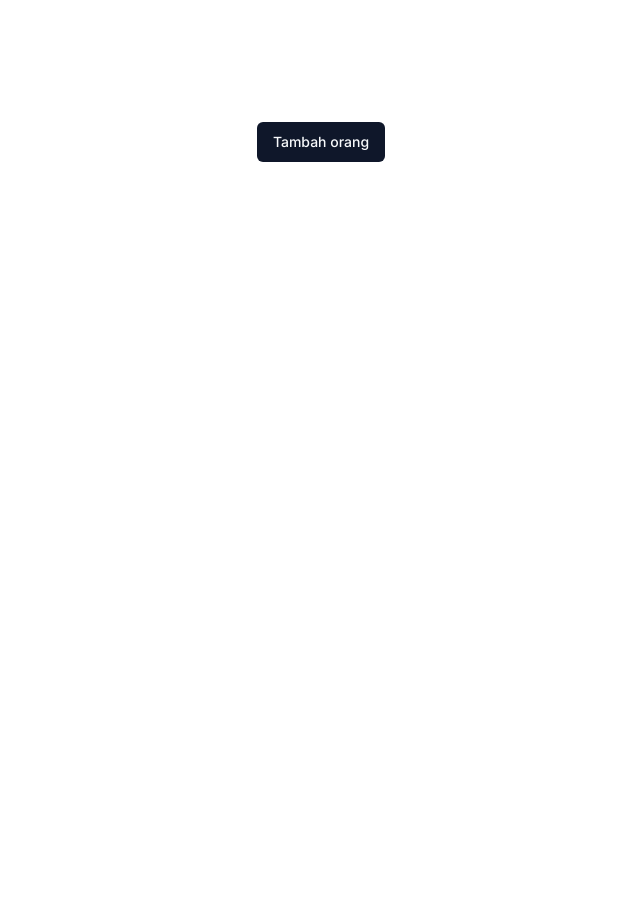
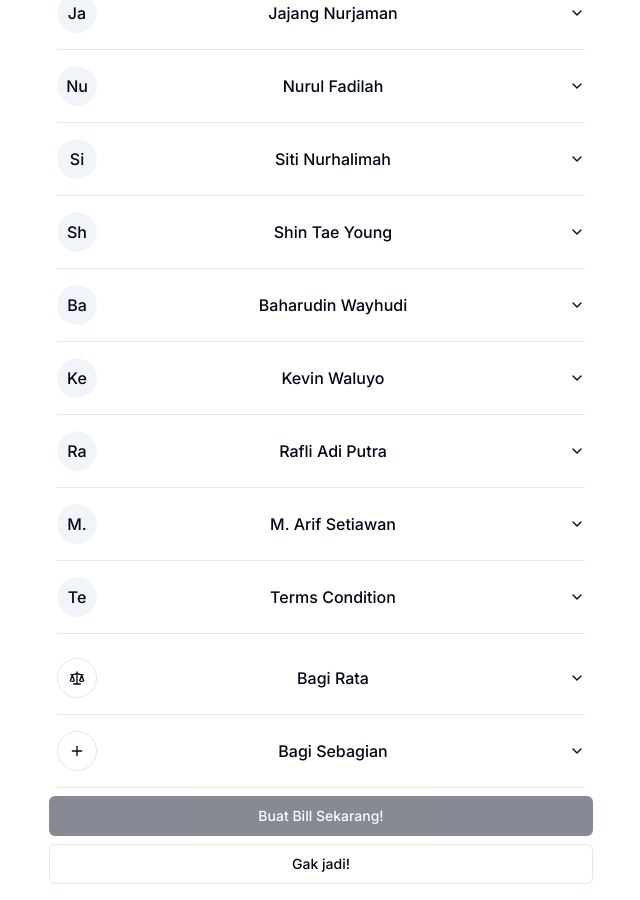
Before and after one commit to nalendrooo/splitbills, a Next.js app: page / in a window 1280 px wide. Shown: the part 298-1198 px from the top of the page, without its empty margins (319-959 px from the left). Before the commit the page ends 840 px from the top, so only its background shows below. Built offline with nearby package versions, Linux system fonts and the light colour scheme.

Commit message:
feature: new feature

```diff
--- a/app/page.tsx
+++ b/app/page.tsx
@@ -7,14 +7,13 @@ import { useAtom, useAtomValue } from 'jotai'
 import { customerAtom } from '@/lib/atom'
 
 const Home = () => {
-  // const [customer] = useAtom(customerAtom)
-  // console.log(customer)
   const [customer] = useAtom(customerAtom)
 
   return (
     <div className='max-w-xl mx-auto'>
       <Header />
-      {customer.length > 1 ? <CreateBillView /> : <AddPeopleView />}
+      {/* {customer.length > 1 ? <CreateBillView /> : <AddPeopleView />} */}
+      <CreateBillView />
     </div>
 
   )
--- a/features/home/views/CreateBillView.tsx
+++ b/features/home/views/CreateBillView.tsx
@@ -10,17 +10,22 @@ import { Input } from '@/components/ui/input'
 import { Label } from '@/components/ui/label'
 import { customerAtom } from '@/lib/atom'
 import { useAtom } from 'jotai'
-import { Minus, Plus } from 'lucide-react'
+import { Minus, Plus, Scale } from 'lucide-react'
 import { useEffect, useState } from 'react'
 import { ICustomer, IItem } from '../interface'
-
+import { placeholder } from "../constants/constant"
+import {
+    Avatar,
+    AvatarFallback,
+    AvatarImage,
+} from "@/components/ui/avatar"
 
 
 const CreateBillView = () => {
     const [customerAtomValue, setCustomerAtom] = useAtom(customerAtom)
     const [isSubmitDisabled, setIsSubmitDisabled] = useState(true);
 
-    const structuredData = customerAtomValue.map(name => ({
+    const structuredData = placeholder.map(name => ({
         name: name,
         items: [
             {
@@ -119,8 +124,11 @@ const CreateBillView = () => {
 
                     <AccordionItem value={indexUser.toString()} key={indexUser}>
                         <AccordionTrigger className='hover:no-underline'>
+                            <Avatar>
+                                {/* <AvatarImage src="https://github.com/shadcn.png" alt="@shadcn" /> */}
+                                <AvatarFallback>{cust.name[0] + cust.name[1]}</AvatarFallback>
+                            </Avatar>
                             <Label className='text-xl'>{cust.name}</Label>
-
                         </AccordionTrigger>
                         <AccordionContent >
 
@@ -183,6 +191,155 @@ const CreateBillView = () => {
                 ))}
 
 
+
+
+
+            </Accordion>
+
+            <Accordion type='multiple' className="w-full px-2">
+                <AccordionItem value={'new'} key={210}>
+                    <AccordionTrigger className='hover:no-underline'>
+                        <Button
+                            variant="outline"
+                            size="icon"
+                            className="shrink-0 rounded-full"
+                        // onClick={() => handleAddItem(indexUser)}
+                        >
+                            <Scale className="h-4 w-4" />
+                        </Button>
+                        <Label className='text-xl'>Bagi Rata</Label>
+
+                    </AccordionTrigger>
+                    <AccordionContent >
+
+                        <div className='flex flex-col gap-2 '>
+
+                            <div className='flex flex-col gap-2'>
+
+                                {/* {cust.items.map((item: IItem, indexItem: number) => ( */}
+
+                                <div className="flex items-end gap-2" key={0}>
+
+                                    <div>
+                                        <Input
+                                            placeholder='Matcha Latte'
+                                        // value={item.item}
+                                        // onChange={(e) => handleInputChange(indexUser, indexItem, 'item', e.target.value)}
+                                        />
+                                    </div>
+                                    <div>
+                                        <Input
+                                        // value={item.price}
+                                        // onChange={(e) => handleInputChange(indexUser, indexItem, 'price', e.target.value)}
+                                        />
+                                    </div>
+
+                                    <Button
+                                        size="icon"
+                                        variant="destructive"
+                                        className="shrink-0 rounded-full "
+                                    // onClick={() => handleDeleteItem(indexUser, indexItem)}
+                                    // disabled={cust.items.length === 1}
+                                    >
+                                        <Minus className="h-6 w-6" />
+                                    </Button>
+
+
+                                </div>
+                                {/* ))} */}
+
+
+                            </div>
+                            <div className='flex w-full items-center justify-center '>
+
+                                <Button
+                                    variant="outline"
+                                    size="icon"
+                                    className="shrink-0 rounded-full"
+                                // onClick={() => handleAddItem(indexUser)}
+                                >
+                                    <Plus className="h-4 w-4" />
+                                </Button>
+                            </div>
+
+
+
+
+                        </div>
+                    </AccordionContent>
+                </AccordionItem>
+                <AccordionItem value={'news'} key={0}>
+                    <AccordionTrigger className='hover:no-underline'>
+                        <Button
+                            variant="outline"
+                            size="icon"
+                            className="shrink-0 rounded-full"
+                        // onClick={() => handleAddItem(indexUser)}
+                        >
+                            <Plus className="h-4 w-4" />
+                        </Button>
+                        <Label className='text-xl'>Bagi Sebagian</Label>
+
+                    </AccordionTrigger>
+                    <AccordionContent >
+
+                        <div className='flex flex-col gap-2 '>
+
+                            <div className='flex flex-col gap-2'>
+
+                                {/* {cust.items.map((item: IItem, indexItem: number) => ( */}
+
+                                <div className="flex items-end gap-2" key={1212}>
+
+                                    <div>
+                                        <Input
+                                            placeholder='Matcha Latte'
+                                        // value={item.item}
+                                        // onChange={(e) => handleInputChange(indexUser, indexItem, 'item', e.target.value)}
+                                        />
+                                    </div>
+                                    <div>
+                                        <Input
+                                        // value={item.price}
+                                        // onChange={(e) => handleInputChange(indexUser, indexItem, 'price', e.target.value)}
+                                        />
+                                    </div>
+
+                                    <Button
+                                        size="icon"
+                                        variant="destructive"
+                                        className="shrink-0 rounded-full "
+                                    // onClick={() => handleDeleteItem(indexUser, indexItem)}
+                                    // disabled={cust.items.length === 1}
+                                    >
+                                        <Minus className="h-6 w-6" />
+                                    </Button>
+
+
+                                </div>
+                                {/* ))} */}
+
+
+                            </div>
+                            <div className='flex w-full items-center justify-center '>
+
+                                <Button
+                                    variant="outline"
+                                    size="icon"
+                                    className="shrink-0 rounded-full"
+                                // onClick={() => handleAddItem(indexUser)}
+                                >
+                                    <Plus className="h-4 w-4" />
+                                </Button>
+                            </div>
+
+
+
+
+                        </div>
+                    </AccordionContent>
+                </AccordionItem>
+
             </Accordion>
 
             <div className='flex gap-2 w-full flex-col'>
```
